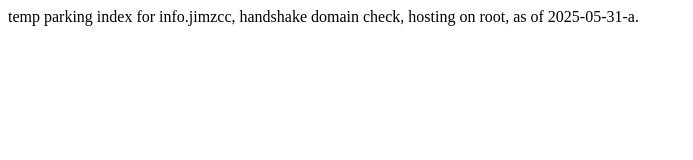
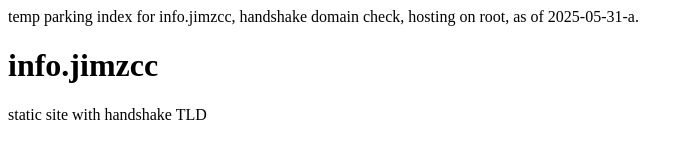
Before and after one commit to jimzcc/jimzcc.github.io, a plain HTML site: page index.html in a window 1280 px wide. Shown: the whole page, without its empty margins (0-693 px from the left). Drawn offline with Linux system fonts and the light colour scheme.

Commit message:
Update index.html

```diff
--- a/index.html
+++ b/index.html
@@ -1 +1,19 @@
 temp parking index for info.jimzcc, handshake domain check, hosting on root, as of 2025-05-31-a.
+
+<!DOCTYPE html>
+<html lang="en">
+  <head>
+    <meta charset="UTF-8" />
+
+    <meta name="viewport" content="width=device-width, initial-scale=1.0">
+    <link rel="stylesheet" href="css/jimzcc.css"> <!-- Link to the external CSS file -->
+
+  </head>
+  <body>
+    <h1>info.jimzcc</h1>
+<p>
+  static site with handshake TLD
+</p>
+
+  </body>
+</html>
```
